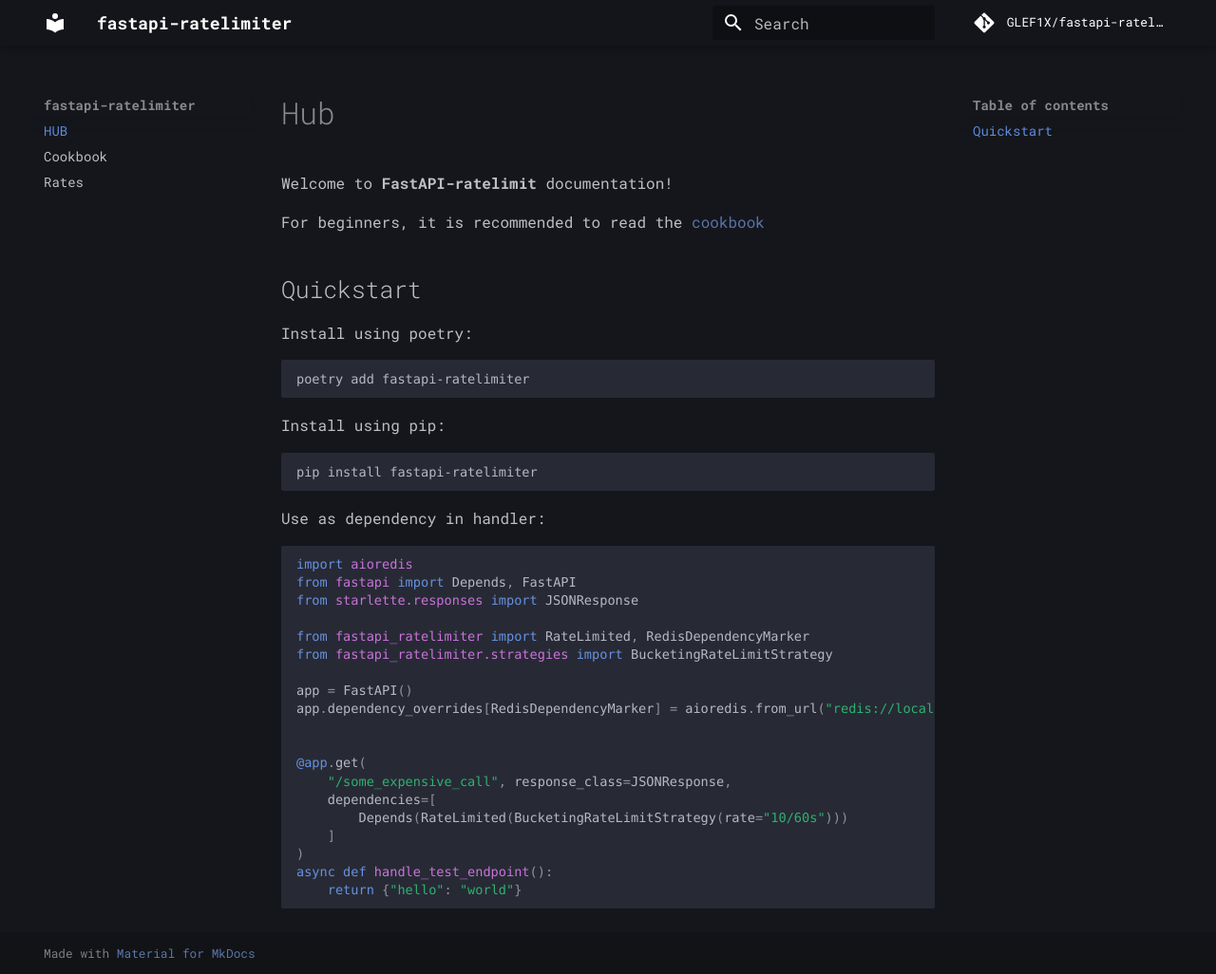
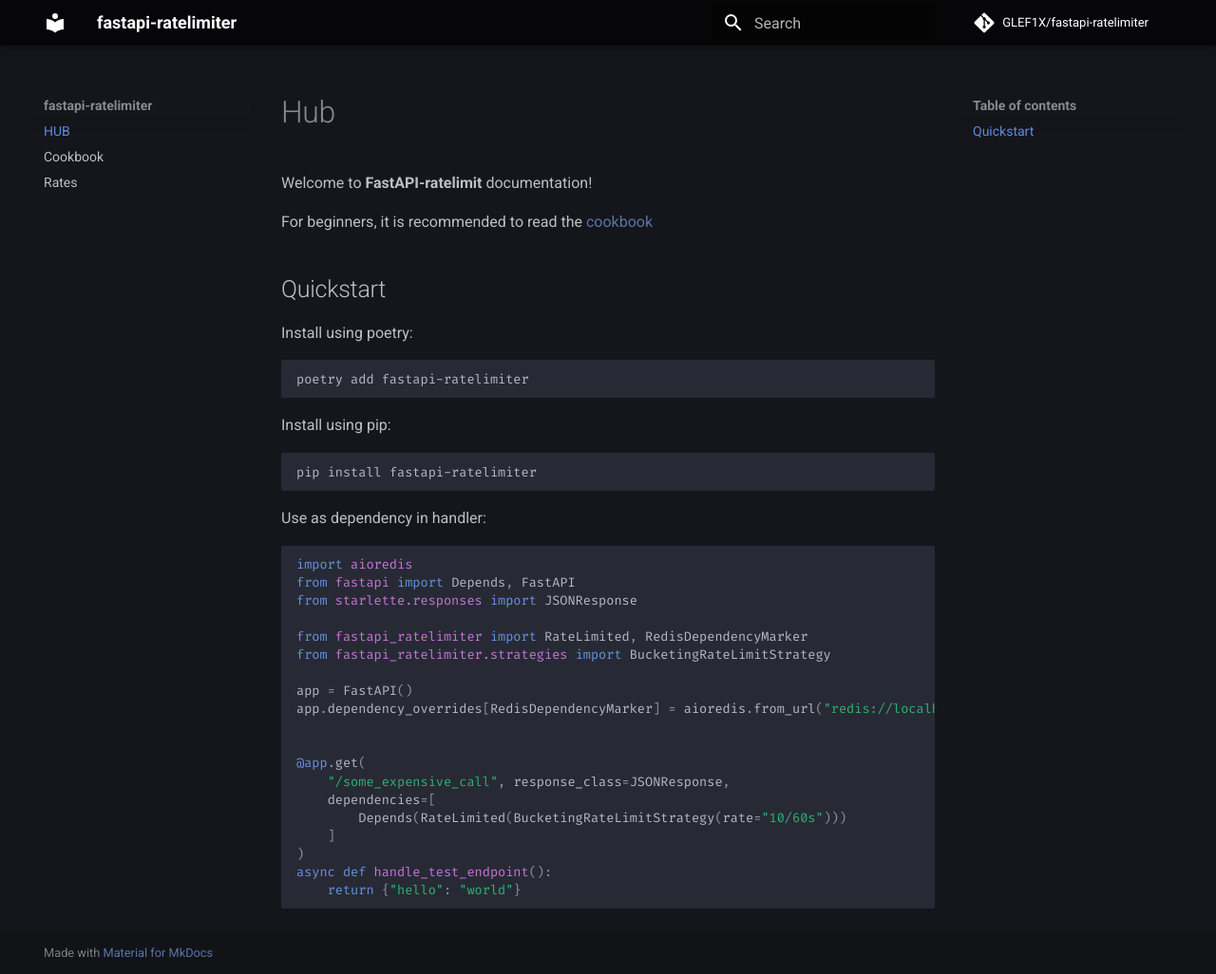
Before and after one commit to GLEF1X/fastapi-ratelimiter, an MkDocs documentation site: the page built from docs/index.md, in a window 1280 px wide and 1026 px high. Shown: the whole window at 95% size. Built offline with MkDocs 1.6.1 and Material for MkDocs 9.7.7, drawn with Linux system fonts in a browser that asks for light colours; some web fonts are replaced; comment, search, counter and statistics services are not loaded.

Commit message:
:memo: Change documentation's font

```diff
--- a/mkdocs.yml
+++ b/mkdocs.yml
@@ -21,12 +21,10 @@
 
   palette:
     scheme: slate
-    primary: black
-    accent: blue
+    primary: blue grey
 
   font:
-    text: Roboto Mono
-    code: Monaco
+    code: Fira Code
 
   favicon: logo.png
 
```
